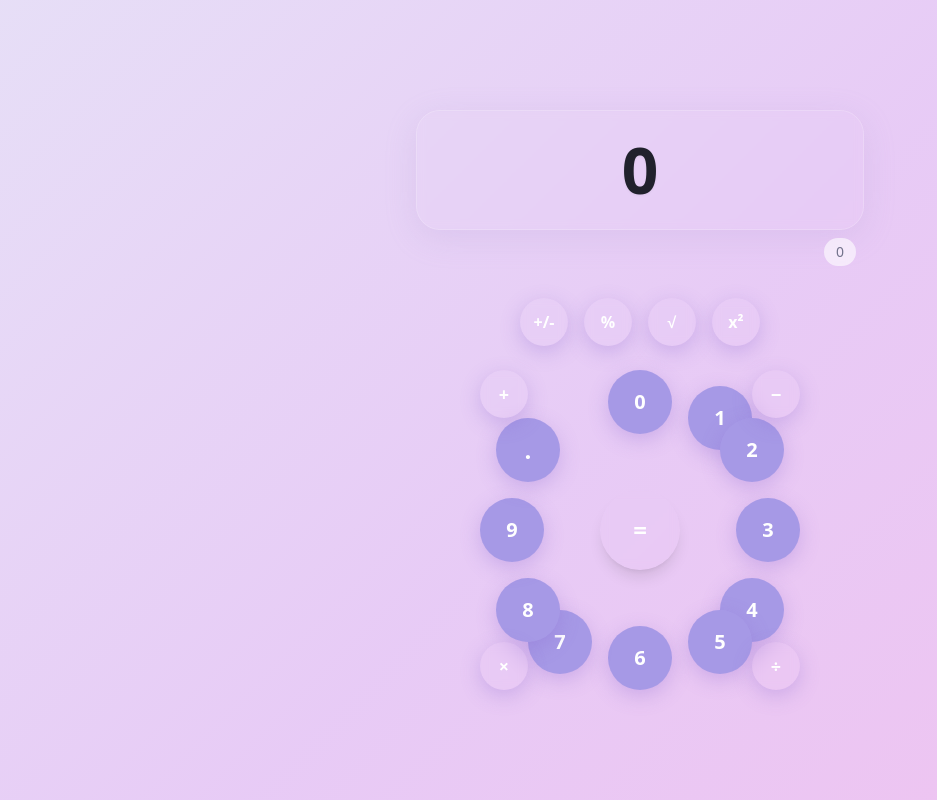
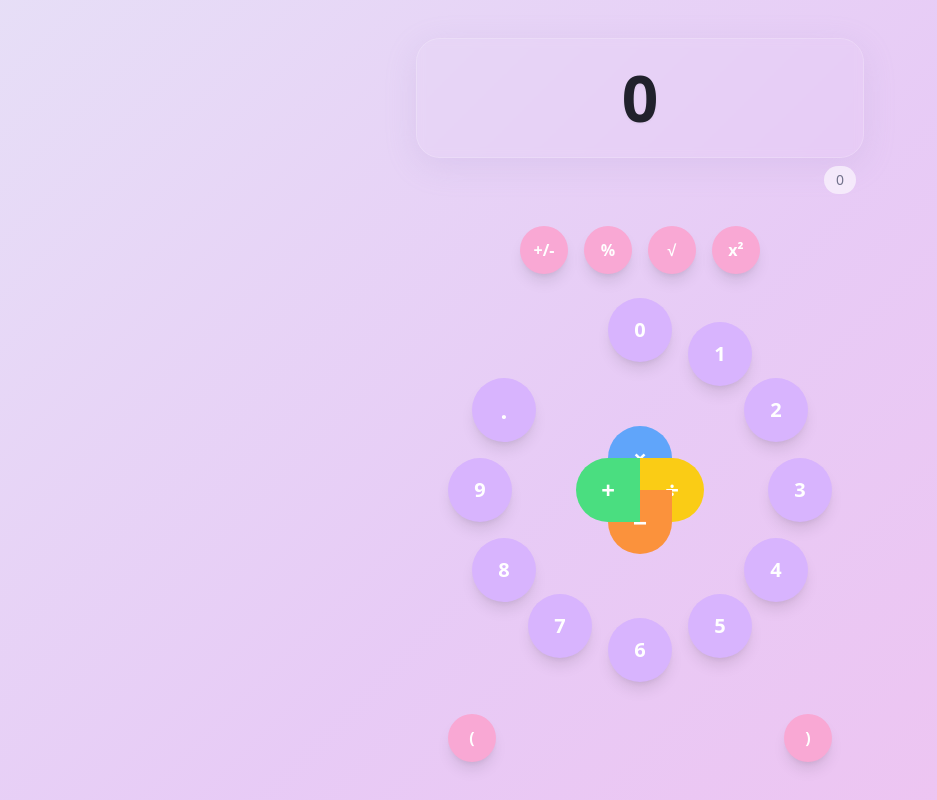
Before and after one commit to darvindev/quick-calc-apk, a React (Vite) app: page / in a window 1280 px wide. Shown: the whole page, without its empty margins (0-937 px from the left). Built offline with nearby package versions, Linux system fonts and the light colour scheme.

Commit message:
Implement calculator design
Implement the calculator design as shown in the image.

```diff
--- a/src/components/Calculator.tsx
+++ b/src/components/Calculator.tsx
@@ -86,22 +86,14 @@ export default function Calculator({}: CalculatorProps) {
     onClick: () => void;
     className?: string;
     children: React.ReactNode;
-    variant?: 'number' | 'multiply' | 'divide' | 'subtract' | 'add' | 'function';
+    variant?: 'number' | 'function';
   }) => {
     const getVariantStyles = () => {
       switch (variant) {
-        case 'multiply':
-          return 'bg-calc-operator-multiply hover:bg-calc-operator-multiply/90 text-white';
-        case 'divide':
-          return 'bg-calc-operator-divide hover:bg-calc-operator-divide/90 text-white';
-        case 'subtract':
-          return 'bg-calc-operator-subtract hover:bg-calc-operator-subtract/90 text-white';
-        case 'add':
-          return 'bg-calc-operator-add hover:bg-calc-operator-add/90 text-white';
         case 'function':
-          return 'bg-calc-function hover:bg-calc-function/90 text-white';
+          return 'bg-pink-300 hover:bg-pink-400 text-white';
         default:
-          return 'bg-calc-number hover:bg-calc-number/90 text-white';
+          return 'bg-purple-300 hover:bg-purple-400 text-white';
       }
     };
 
@@ -111,8 +103,48 @@ export default function Calculator({}: CalculatorProps) {
         className={`
           w-16 h-16 rounded-full text-xl font-bold
           transition-all duration-300 ease-out
-          active:scale-95 shadow-button hover:shadow-lg
-          border-0 touch-manipulation backdrop-blur-sm
+          active:scale-95 shadow-lg
+          border-0 touch-manipulation
+          ${getVariantStyles()}
+          ${className}
+        `}
+      >
+        {children}
+      </Button>
+    );
+  };
+
+  const OperationButton = ({
+    onClick,
+    children,
+    variant,
+    className = ''
+  }: {
+    onClick: () => void;
+    children: React.ReactNode;
+    variant: 'multiply' | 'divide' | 'subtract' | 'add';
+    className?: string;
+  }) => {
+    const getVariantStyles = () => {
+      switch (variant) {
+        case 'multiply':
+          return 'bg-blue-400 hover:bg-blue-500';
+        case 'divide':
+          return 'bg-yellow-400 hover:bg-yellow-500';
+        case 'subtract':
+          return 'bg-orange-400 hover:bg-orange-500';
+        case 'add':
+          return 'bg-green-400 hover:bg-green-500';
+      }
+    };
+
+    return (
+      <Button
+        onClick={onClick}
+        className={`
+          text-white text-2xl font-bold
+          transition-all duration-300 ease-out
+          active:scale-95 border-0 touch-manipulation
           ${getVariantStyles()}
           ${className}
         `}
@@ -163,19 +195,49 @@ export default function Calculator({}: CalculatorProps) {
       </div>
 
       {/* Circular Layout */}
-      <div className="relative w-80 h-80 mx-auto">
-        {/* Central Equals Button */}
+      <div className="relative w-96 h-96 mx-auto">
+        {/* Central Cross with Operations */}
         <div className="absolute inset-0 flex items-center justify-center">
-          <CircularButton
-            onClick={handleEquals}
-            variant="function"
-            className="w-20 h-20 text-2xl shadow-lg"
-          >
-            =
-          </CircularButton>
+          <div className="relative w-32 h-32">
+            {/* Top segment - Multiply (Blue) */}
+            <OperationButton
+              onClick={() => performOperation('×')}
+              variant="multiply"
+              className="absolute top-0 left-1/2 transform -translate-x-1/2 w-16 h-16 rounded-t-full"
+            >
+              ×
+            </OperationButton>
+
+            {/* Right segment - Divide (Yellow) */}
+            <OperationButton
+              onClick={() => performOperation('÷')}
+              variant="divide"
+              className="absolute top-1/2 right-0 transform -translate-y-1/2 w-16 h-16 rounded-r-full"
+            >
+              ÷
+            </OperationButton>
+
+            {/* Bottom segment - Subtract (Orange) */}
+            <OperationButton
+              onClick={() => performOperation('-')}
+              variant="subtract"
+              className="absolute bottom-0 left-1/2 transform -translate-x-1/2 w-16 h-16 rounded-b-full"
+            >
+              −
+            </OperationButton>
+
+            {/* Left segment - Add (Green) */}
+            <OperationButton
+              onClick={() => performOperation('+')}
+              variant="add"
+              className="absolute top-1/2 left-0 transform -translate-y-1/2 w-16 h-16 rounded-l-full"
+            >
+              +
+            </OperationButton>
+          </div>
         </div>
 
-        {/* Numbers and Dot in Circle - Starting from top and going clockwise */}
+        {/* Numbers in Circle - Clockwise from top */}
         {/* 0 - Top (12 o'clock) */}
         <CircularButton
           onClick={() => inputNumber('0')}
@@ -184,18 +246,18 @@ export default function Calculator({}: CalculatorProps) {
           0
         </CircularButton>
 
-        {/* 1 - Top Right (1 o'clock) */}
+        {/* 1 - 1 o'clock */}
         <CircularButton
           onClick={() => inputNumber('1')}
-          className="absolute top-4 right-12"
+          className="absolute top-6 right-20"
         >
           1
         </CircularButton>
 
-        {/* 2 - Right Top (2 o'clock) */}
+        {/* 2 - 2 o'clock */}
         <CircularButton
           onClick={() => inputNumber('2')}
-          className="absolute top-12 right-4"
+          className="absolute top-20 right-6"
         >
           2
         </CircularButton>
@@ -208,18 +270,18 @@ export default function Calculator({}: CalculatorProps) {
           3
         </CircularButton>
 
-        {/* 4 - Right Bottom (4 o'clock) */}
+        {/* 4 - 4 o'clock */}
         <CircularButton
           onClick={() => inputNumber('4')}
-          className="absolute bottom-12 right-4"
+          className="absolute bottom-20 right-6"
         >
           4
         </CircularButton>
 
-        {/* 5 - Bottom Right (5 o'clock) */}
+        {/* 5 - 5 o'clock */}
         <CircularButton
           onClick={() => inputNumber('5')}
-          className="absolute bottom-4 right-12"
+          className="absolute bottom-6 right-20"
         >
           5
         </CircularButton>
@@ -232,18 +294,18 @@ export default function Calculator({}: CalculatorProps) {
           6
         </CircularButton>
 
-        {/* 7 - Bottom Left (7 o'clock) */}
+        {/* 7 - 7 o'clock */}
         <CircularButton
           onClick={() => inputNumber('7')}
-          className="absolute bottom-4 left-12"
+          className="absolute bottom-6 left-20"
         >
           7
         </CircularButton>
 
-        {/* 8 - Left Bottom (8 o'clock) */}
+        {/* 8 - 8 o'clock */}
         <CircularButton
           onClick={() => inputNumber('8')}
-          className="absolute bottom-12 left-4"
+          className="absolute bottom-20 left-6"
         >
           8
         </CircularButton>
@@ -256,49 +318,22 @@ export default function Calculator({}: CalculatorProps) {
           9
         </CircularButton>
 
-        {/* Dot - Left Top (10 o'clock) */}
+        {/* . - 10 o'clock */}
         <CircularButton
           onClick={inputDot}
-          className="absolute top-12 left-4 text-2xl"
+          className="absolute top-20 left-6 text-2xl"
         >
           .
         </CircularButton>
+      </div>
 
-        {/* Operation Buttons - Positioned outside the main circle */}
-        {/* Addition - Top Left Corner */}
-        <CircularButton
-          onClick={() => performOperation('+')}
-          variant="add"
-          className="absolute top-0 left-0 w-12 h-12 text-lg"
-        >
-          +
+      {/* Bottom Corner Buttons */}
+      <div className="flex justify-between mt-8 px-8">
+        <CircularButton onClick={() => {}} variant="function" className="w-12 h-12 text-base">
+          (
         </CircularButton>
-
-        {/* Subtraction - Top Right Corner */}
-        <CircularButton
-          onClick={() => performOperation('-')}
-          variant="subtract"
-          className="absolute top-0 right-0 w-12 h-12 text-lg"
-        >
-          −
-        </CircularButton>
-
-        {/* Multiplication - Bottom Left Corner */}
-        <CircularButton
-          onClick={() => performOperation('×')}
-          variant="multiply"
-          className="absolute bottom-0 left-0 w-12 h-12 text-lg"
-        >
-          ×
-        </CircularButton>
-
-        {/* Division - Bottom Right Corner */}
-        <CircularButton
-          onClick={() => performOperation('÷')}
-          variant="divide"
-          className="absolute bottom-0 right-0 w-12 h-12 text-lg"
-        >
-          ÷
+        <CircularButton onClick={() => {}} variant="function" className="w-12 h-12 text-base">
+          )
         </CircularButton>
       </div>
     </div>
```
